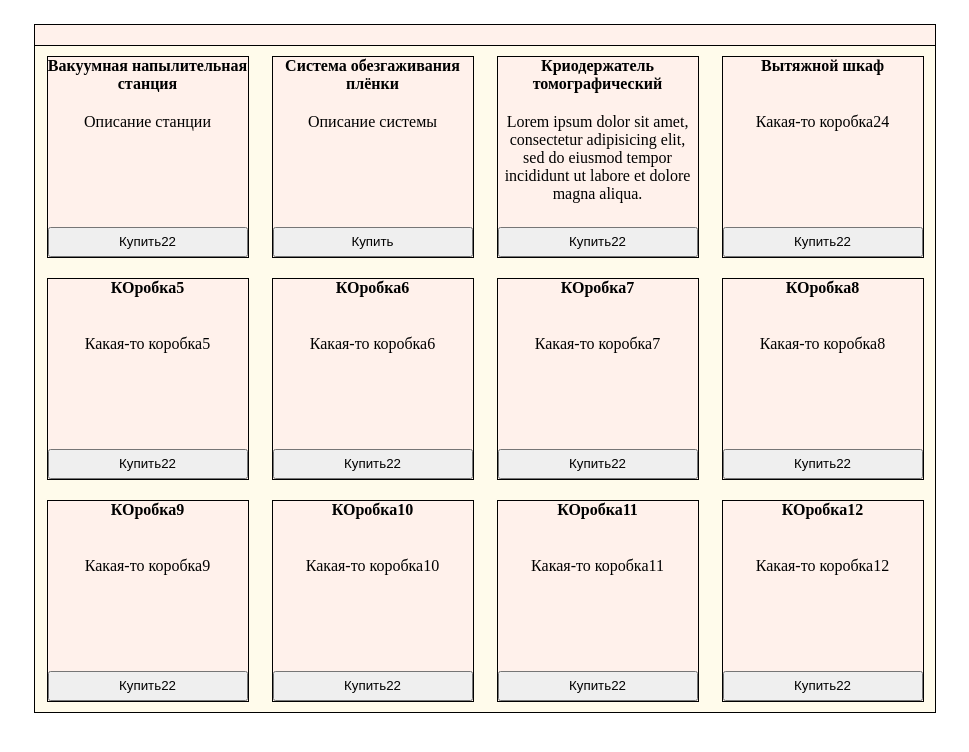
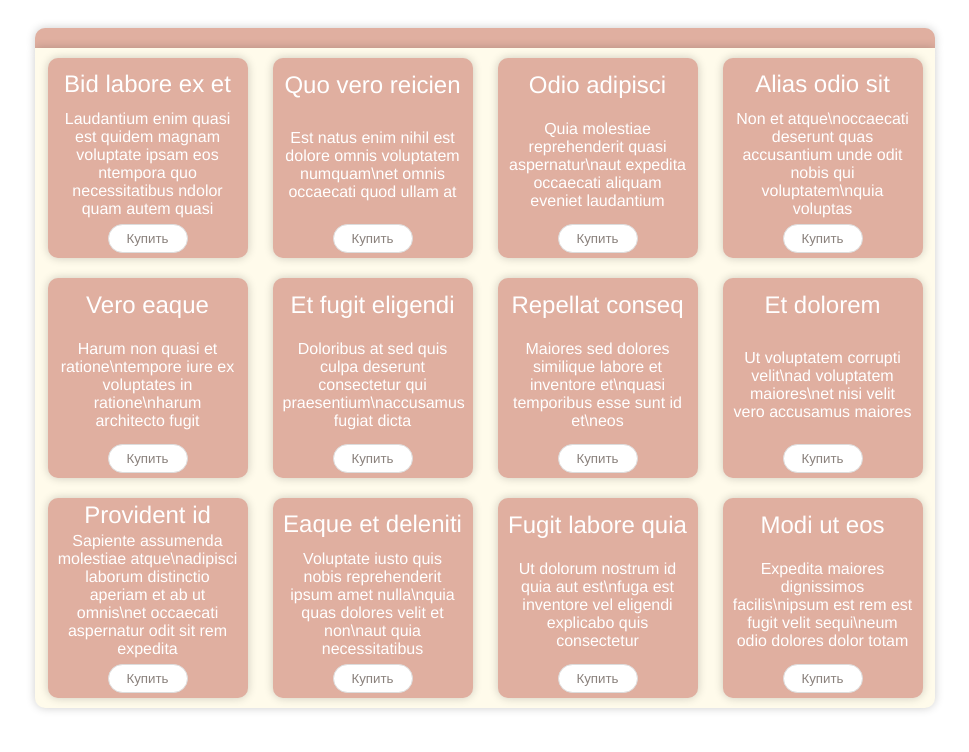
Before and after one commit to potatbut/products-panel, a website built with Parcel: page index.html in a window 1280 px wide. Shown: the whole page, without its empty margins (155-1124 px from the left). Built offline with nearby package versions, Linux system fonts and the light colour scheme.

Commit message:
Style changes

```diff
--- a/index.html
+++ b/index.html
@@ -53,124 +53,144 @@
 
         <div class="item_list">
           <div id="c1" class="item" draggable="true">
-            <div class="item__name">Вакуумная напылительная станция</div>
+            <div class="item__name">Вid labore ex et</div>
 
             <span class="item__description">
-              Описание станции
+              Laudantium enim quasi est quidem magnam voluptate ipsam eos
+              ntempora quo necessitatibus ndolor quam autem quasi
             </span>
             <button>
-              Купить22
+              Купить
             </button>
           </div>
           <div id="c2" class="item" draggable="true">
-            <div class="item__name">Система обезгаживания плёнки</div>
+            <div class="item__name">
+              Quo vero reicien
+            </div>
 
             <span class="item__description">
-              Описание системы
+              Est natus enim nihil est dolore omnis voluptatem numquam\net omnis
+              occaecati quod ullam at
             </span>
             <button>
               Купить
             </button>
           </div>
           <div id="c3" class="item" draggable="true">
-            <div class="item__name">Криодержатель томографический</div>
+            <div class="item__name">Odio adipisci</div>
 
             <span class="item__description">
-              Lorem ipsum dolor sit amet, consectetur adipisicing elit, sed do
-              eiusmod tempor incididunt ut labore et dolore magna aliqua.
+              Quia molestiae reprehenderit quasi aspernatur\naut expedita
+              occaecati aliquam eveniet laudantium
             </span>
             <button>
-              Купить22
+              Купить
             </button>
           </div>
           <div id="c4" class="item" draggable="true">
-            <div class="item__name">Вытяжной шкаф</div>
+            <div class="item__name">Alias odio sit</div>
 
             <span class="item__description">
-              Какая-то коробка24
+              Non et atque\noccaecati deserunt quas accusantium unde odit nobis
+              qui voluptatem\nquia voluptas
             </span>
             <button>
-              Купить22
+              Купить
             </button>
           </div>
           <div id="c5" class="item" draggable="true">
-            <div class="item__name">КОробка5</div>
+            <div class="item__name">Vero eaque</div>
 
             <span class="item__description">
-              Какая-то коробка5
+              Harum non quasi et ratione\ntempore iure ex voluptates in
+              ratione\nharum architecto fugit
             </span>
             <button>
-              Купить22
+              Купить
             </button>
           </div>
           <div id="c6" class="item" draggable="true">
-            <div class="item__name">КОробка6</div>
+            <div class="item__name">
+              Et fugit eligendi
+            </div>
 
             <span class="item__description">
-              Какая-то коробка6
+              Doloribus at sed quis culpa deserunt consectetur qui
+              praesentium\naccusamus fugiat dicta
             </span>
             <button>
-              Купить22
+              Купить
             </button>
           </div>
           <div id="c7" class="item" draggable="true">
-            <div class="item__name">КОробка7</div>
+            <div class="item__name">
+              Repellat conseq
+            </div>
 
             <span class="item__description">
-              Какая-то коробка7
+              Maiores sed dolores similique labore et inventore et\nquasi
+              temporibus esse sunt id et\neos
             </span>
             <button>
-              Купить22
+              Купить
             </button>
           </div>
           <div id="c8" class="item" draggable="true">
-            <div class="item__name">КОробка8</div>
+            <div class="item__name">Et dolorem</div>
 
             <span class="item__description">
-              Какая-то коробка8
+              Ut voluptatem corrupti velit\nad voluptatem maiores\net nisi velit
+              vero accusamus maiores
             </span>
             <button>
-              Купить22
+              Купить
             </button>
           </div>
           <div id="c9" class="item" draggable="true">
-            <div class="item__name">КОробка9</div>
+            <div class="item__name">Provident id</div>
 
             <span class="item__description">
-              Какая-то коробка9
+              Sapiente assumenda molestiae atque\nadipisci laborum distinctio
+              aperiam et ab ut omnis\net occaecati aspernatur odit sit rem
+              expedita
             </span>
             <button>
-              Купить22
+              Купить
             </button>
           </div>
           <div id="c10" class="item" draggable="true">
-            <div class="item__name">КОробка10</div>
+            <div class="item__name">
+              Eaque et deleniti
+            </div>
 
             <span class="item__description">
-              Какая-то коробка10
+              Voluptate iusto quis nobis reprehenderit ipsum amet nulla\nquia
+              quas dolores velit et non\naut quia necessitatibus
             </span>
             <button>
-              Купить22
+              Купить
             </button>
           </div>
           <div id="c11" class="item" draggable="true">
-            <div class="item__name">КОробка11</div>
+            <div class="item__name">Fugit labore quia</div>
 
             <span class="item__description">
-              Какая-то коробка11
+              Ut dolorum nostrum id quia aut est\nfuga est inventore vel
+              eligendi explicabo quis consectetur
             </span>
             <button>
-              Купить22
+              Купить
             </button>
           </div>
           <div id="c12" class="item" draggable="true">
-            <div class="item__name">КОробка12</div>
+            <div class="item__name">Modi ut eos</div>
 
             <span class="item__description">
-              Какая-то коробка12
+              Expedita maiores dignissimos facilis\nipsum est rem est fugit
+              velit sequi\neum odio dolores dolor totam
             </span>
             <button>
-              Купить22
+              Купить
             </button>
           </div>
         </div>
--- a/src/styles.css
+++ b/src/styles.css
@@ -4,14 +4,19 @@
   flex-direction: column;
   justify-content: center;
   align-items: center;
+  font-family: "Franklin Gothic Medium", "Arial Narrow", Arial, sans-serif,
+    Courier, monospace;
 }
 
 .menu {
   max-width: 900px;
   height: 20px;
-  border: 1px solid;
   border-bottom: none;
-  background-color: #fff1eb;
+  background-color: #e0afa0;
+  border-radius: 10px;
+  border-bottom-left-radius: 0;
+  border-bottom-right-radius: 0;
+  box-shadow: 0 0 10px rgba(0, 0, 0, 0.2);
 }
 
 .item_list {
@@ -19,23 +24,61 @@
   display: flex;
   flex-wrap: wrap;
   background-color: #fffbeb;
-  border: 1px solid;
+  border-radius: 10px;
+  border-top-left-radius: 0;
+  border-top-right-radius: 0;
+  box-shadow: 0 0 10px rgba(0, 0, 0, 0.2);
 }
 
 .item {
   margin: 10px auto;
   width: 200px;
   height: 200px;
-  border: 1px solid;
   text-align: center;
-  background-color: #fff1eb;
+  color: #fff;
+  background-color: #e0afa0;
   display: grid;
-  grid-template-rows: 1fr 2fr 30px;
+  grid-template-rows: 1fr 2fr 40px;
+  border-radius: 10px;
+  align-items: center;
+  box-shadow: 0 0 10px rgba(0, 0, 0, 0.2);
+}
+Button {
+  box-shadow: inset 0px 1px 0px 0px #ffffff;
+  background-color: #ffffff;
+  border-radius: 6px;
+  border: 1px solid #dcdcdc;
+  display: inline-block;
+  cursor: pointer;
+  color: #8a817c;
+  padding: 6px;
+  text-decoration: none;
+  text-shadow: 0px 1px 0px #ffffff;
+  border-radius: 30px;
+  margin: auto;
+  width: 80px;
+}
+Button:hover {
+  background-color: #f6f6f6;
+}
+Button:active {
+  position: relative;
+  top: 1px;
+  outline: none;
+}
+Button:focus {
+  outline: none;
 }
 
 .item__name {
-  font-weight: bold;
-  margin: 0;
+  font-size: 24px;
+  margin: auto;
+  width: 90%;
+}
+
+.item__description {
+  margin: auto;
+  width: 90%;
 }
 
 .submenu {
@@ -91,15 +134,19 @@ ul {
 }
 
 .red {
-  border: 1px solid #000;
   width: 200px;
-  height: 60px;
+  height: 70px;
   background-color: #fff;
   position: fixed;
   box-shadow: 0 0 10px rgba(0, 0, 0, 0.5);
+  border-radius: 10px;
+  align-items: center;
+  text-align: center;
+  color: #fff;
+  background-color: #e0afa0;
 }
 
 .red input {
-  border: 1px solid #000;
   background-color: #fff;
+  outline: none;
 }
```
